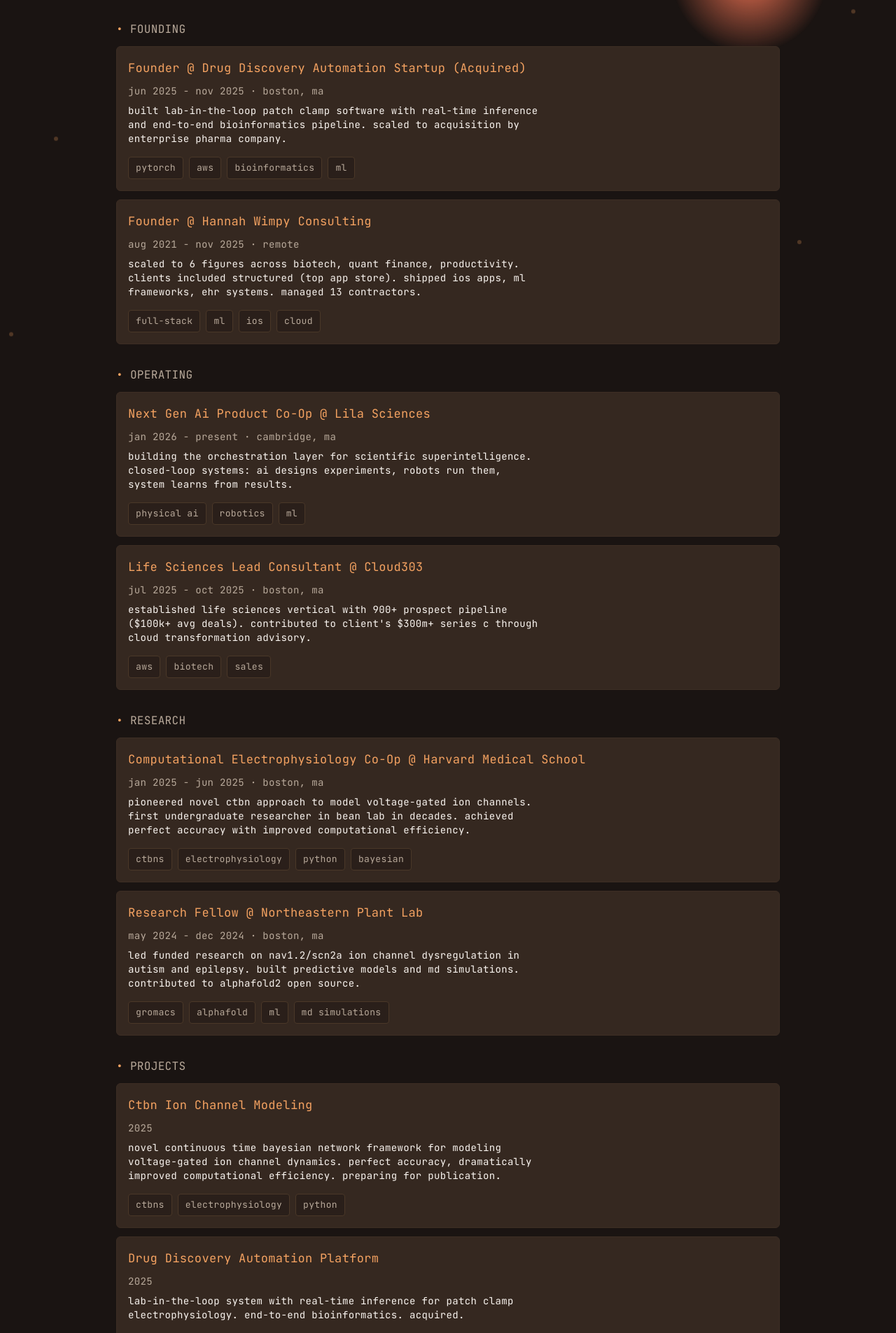
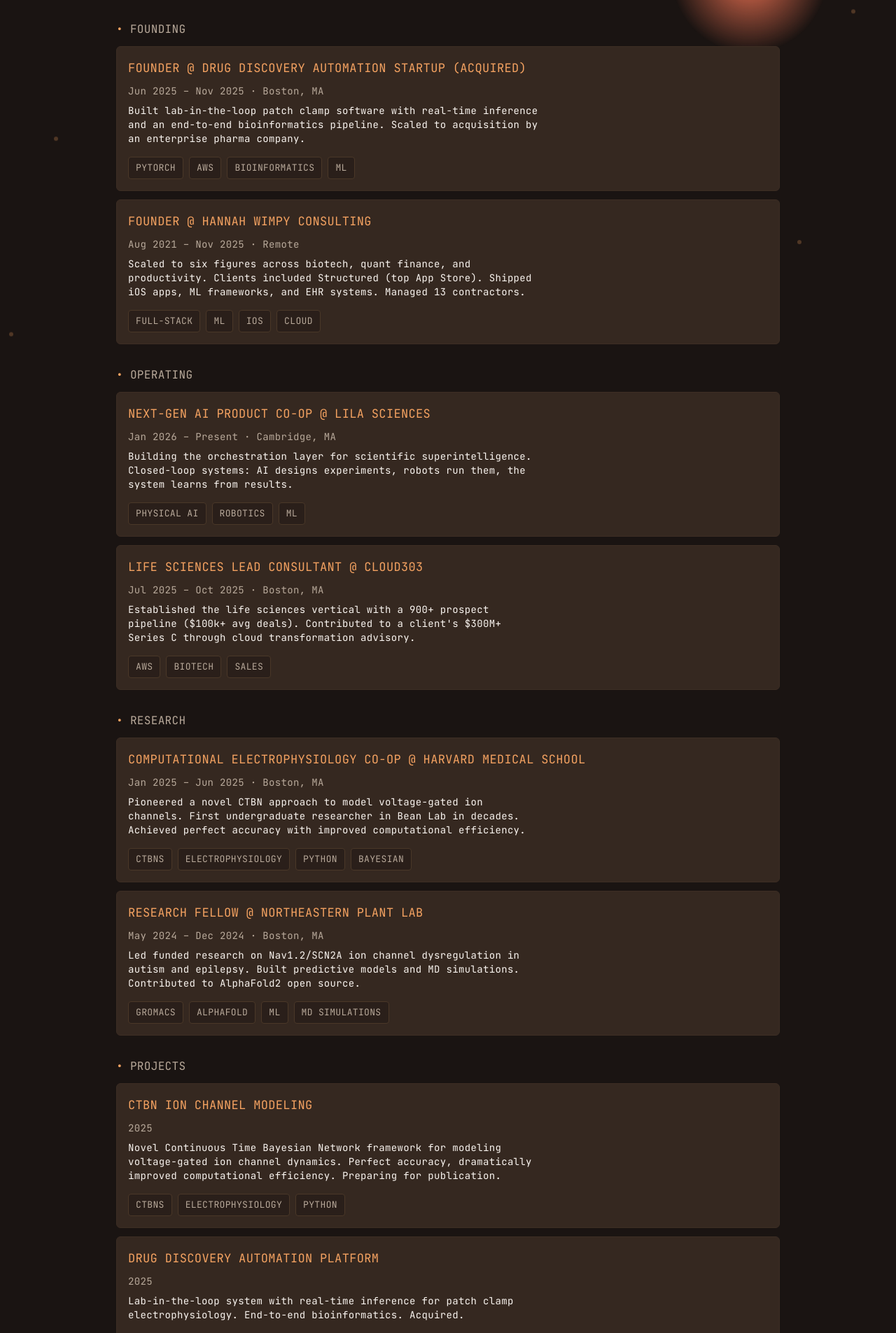
Before and after one commit to hannahgwimpy/hannahwimpy-site, a Next.js app: page /work in a window 1280 px wide. Shown: the part 266-2171 px from the top of the page at 70% size. Built offline with nearby package versions, Linux system fonts and the light colour scheme.

Commit message:
meta+footer: capitalize site name and copyright; small casing fixes

```diff
--- a/app/about/page.tsx
+++ b/app/about/page.tsx
@@ -14,10 +14,10 @@
           <p>I grew up in Franklin, Tennessee. I’m now based in Boston.</p>
           <p>I got a microscope at five and had a lab position at Lipscomb University by ten. The throughline has always been the same: build something, watch it hit the real world, learn from the feedback loop.</p>
           <p>That loop led me to self‑design my major at Northeastern—sitting at the intersection of computer science, biochemistry, and physics. I’m a full‑ride Stamps Scholar, with a dozen additional awards along the way.</p>
-          <p>I started in research at Harvard Medical School and Northeastern, modeling ion channels and running molecular dynamics simulations. That work led me to lab automation: I saw how much of science was bottlenecked by manual iteration, not ideas. So I built a drug discovery automation startup—a lab‑in‑the‑loop system with end‑to‑end bioinformatics and a real‑time inference pipeline. It got acquired. I was twenty.</p>
-          <p>In between: I scaled a consulting practice to six figures, built out the life sciences vertical at an AWS Premier Partner, and now run REV—Northeastern’s community of students who build cool things (an understatement: 5+ YC‑backed founders, $75M+ ARR across alumni).</p>
+          <p>I started in research at Harvard Medical School and Northeastern, modeling ion channels and running molecular dynamics simulations. That work led me to lab automation: I saw how much of science was bottlenecked by manual iteration, not ideas. So I built a drug discovery automation startup—a lab‑in‑the‑loop system with end‑to‑end bioinformatics and a real‑time inference pipeline. It got acquired.</p>
+          <p>In between: I scaled a consulting practice to six figures, built out the life sciences vertical at an AWS Premier Partner, and now run rev—Northeastern’s community of students who build cool things (an understatement: 5+ YC‑backed founders, $75M+ ARR across alumni).</p>
           <p>Now I’m at Lila Sciences building the orchestration layer for scientific superintelligence: the systems glue between hardware, robotics, and platform. Physical AI—systems where software actually interacts with and learns from the real world—is what I care most about.</p>
-          <p>Always down to talk. Reach out.</p>
+          <p>Always down to talk about physical AI and beyond. Reach out.</p>
         </div>
       </div>
     </div>
--- a/app/layout.tsx
+++ b/app/layout.tsx
@@ -9,10 +9,10 @@
 const jetbrains = JetBrains_Mono({ subsets: ['latin'], variable: '--font-mono' })
 
 export const metadata: Metadata = {
-  title: 'hannah wimpy',
+  title: 'HANNAH WIMPY',
   description: 'building physical ai. exited founder. comp. biophysics @ northeastern.',
   openGraph: {
-    title: 'hannah wimpy',
+    title: 'HANNAH WIMPY',
     description: 'building physical ai. exited founder. comp. biophysics @ northeastern.',
     images: ['/og.svg'],
   },
--- a/app/work/page.tsx
+++ b/app/work/page.tsx
@@ -32,7 +32,7 @@
       <div className="space-y-8 pt-2">
         {sections.map(([name, items]) => (
           <section key={name} className="space-y-3">
-            <h2 className="text-base text-text-secondary"><span className="text-accent-primary">•</span> {name}</h2>
+            <h2 className="text-base text-text-secondary uppercase"><span className="text-accent-primary">•</span> {name}</h2>
             <AnimatePresence mode="popLayout">
               <motion.div
                 key={tab + '-' + name}
--- a/components/Footer.tsx
+++ b/components/Footer.tsx
@@ -1,7 +1,7 @@
 export default function Footer() {
   return (
     <footer className="py-10 text-center text-sm text-text-secondary">
-      © hannah wimpy
+      © HANNAH WIMPY
     </footer>
   )
 }
--- a/components/Nav.tsx
+++ b/components/Nav.tsx
@@ -12,7 +12,7 @@
     <header className="sticky top-0 z-40 backdrop-blur supports-[backdrop-filter]:bg-black/20">
       <div className="container mx-auto container-max px-4 py-4 flex items-center justify-between">
         <Link href="/" className="text-base font-medium tracking-wide hover:text-accent-hover">HANNAH WIMPY</Link>
-        <nav className="flex items-center gap-3 text-base">
+        <nav className="flex items-center gap-3 text-base uppercase">
           <Link href="/" className={linkClass('/')}>~</Link>
           <Link href="/about" className={linkClass('/about')}>about</Link>
           <Link href="/work" className={linkClass('/work')}>work</Link>
--- a/components/WorkCard.tsx
+++ b/components/WorkCard.tsx
@@ -14,18 +14,26 @@
   return (
     <div className="card rounded-md p-4 flex items-start justify-between gap-4 hover:shadow-card">
       <div className="space-y-2">
-        <div className="text-accent-primary capitalize">
+        <div className="text-accent-primary uppercase">
           {item.link ? (
             <Link href={item.link} target="_blank" className="hover:text-accent-hover">{item.title}</Link>
           ) : (
             item.title
           )}
         </div>
-        <div className="text-sm text-text-secondary">{item.date}{item.location ? ` · ${item.location}` : ''}</div>
+        {(() => {
+          const d = (item.date || '').trim()
+          const l = (item.location || '').trim()
+          const showD = !!d && d !== '-' && d !== '—'
+          const showL = !!l
+          if (!showD && !showL) return null
+          const text = [showD ? d : null, showL ? l : null].filter(Boolean).join(' · ')
+          return <div className="text-sm text-text-secondary capitalize">{text}</div>
+        })()}
         {item.description && <p className="text-sm text-text-secondary/90 max-w-[70ch]">{item.description}</p>}
         <div className="flex flex-wrap gap-2 pt-2">
           {item.tags?.map((t) => (
-            <span key={t} className="text-[13px] px-2.5 py-1 rounded border bg-[var(--tag-bg)] border-[var(--tag-border)] text-text-secondary">{t}</span>
+            <span key={t} className="text-[13px] px-2.5 py-1 rounded border bg-[var(--tag-bg)] border-[var(--tag-border)] text-text-secondary uppercase">{t}</span>
           ))}
         </div>
       </div>
--- a/lib/data.ts
+++ b/lib/data.ts
@@ -11,94 +11,94 @@
 export const workData: Record<'founding'|'operating'|'research'|'projects'|'leadership'|'education'|'awards', WorkItem[]> = {
   founding: [
     {
-      title: 'founder @ drug discovery automation startup (acquired)',
-      date: 'jun 2025 - nov 2025',
-      location: 'boston, ma',
-      description: 'built lab-in-the-loop patch clamp software with real-time inference and end-to-end bioinformatics pipeline. scaled to acquisition by enterprise pharma company.',
+      title: 'Founder @ Drug Discovery Automation Startup (Acquired)',
+      date: 'Jun 2025 – Nov 2025',
+      location: 'Boston, MA',
+      description: 'Built lab-in-the-loop patch clamp software with real-time inference and an end-to-end bioinformatics pipeline. Scaled to acquisition by an enterprise pharma company.',
       tags: ['pytorch', 'aws', 'bioinformatics', 'ml'],
     },
     {
-      title: 'founder @ hannah wimpy consulting',
-      date: 'aug 2021 - nov 2025',
-      location: 'remote',
-      description: 'scaled to 6 figures across biotech, quant finance, productivity. clients included structured (top app store). shipped ios apps, ml frameworks, ehr systems. managed 13 contractors.',
+      title: 'Founder @ Hannah Wimpy Consulting',
+      date: 'Aug 2021 – Nov 2025',
+      location: 'Remote',
+      description: 'Scaled to six figures across biotech, quant finance, and productivity. Clients included Structured (top App Store). Shipped iOS apps, ML frameworks, and EHR systems. Managed 13 contractors.',
       tags: ['full-stack', 'ml', 'ios', 'cloud'],
     },
   ],
   operating: [
     {
-      title: 'next gen ai product co-op @ lila sciences',
-      date: 'jan 2026 - present',
-      location: 'cambridge, ma',
-      description: 'building the orchestration layer for scientific superintelligence. closed-loop systems: ai designs experiments, robots run them, system learns from results.',
+      title: 'Next-Gen AI Product Co-op @ Lila Sciences',
+      date: 'Jan 2026 – Present',
+      location: 'Cambridge, MA',
+      description: 'Building the orchestration layer for scientific superintelligence. Closed-loop systems: AI designs experiments, robots run them, the system learns from results.',
       tags: ['physical ai', 'robotics', 'ml'],
       link: 'https://lila.science',
     },
     {
-      title: 'life sciences lead consultant @ cloud303',
-      date: 'jul 2025 - oct 2025',
-      location: 'boston, ma',
-      description: "established life sciences vertical with 900+ prospect pipeline ($100k+ avg deals). contributed to client's $300m+ series c through cloud transformation advisory.",
+      title: 'Life Sciences Lead Consultant @ Cloud303',
+      date: 'Jul 2025 – Oct 2025',
+      location: 'Boston, MA',
+      description: "Established the life sciences vertical with a 900+ prospect pipeline ($100k+ avg deals). Contributed to a client's $300M+ Series C through cloud transformation advisory.",
       tags: ['aws', 'biotech', 'sales'],
     },
   ],
   research: [
     {
-      title: 'computational electrophysiology co-op @ harvard medical school',
-      date: 'jan 2025 - jun 2025',
-      location: 'boston, ma',
-      description: 'pioneered novel ctbn approach to model voltage-gated ion channels. first undergraduate researcher in bean lab in decades. achieved perfect accuracy with improved computational efficiency.',
+      title: 'Computational Electrophysiology Co-op @ Harvard Medical School',
+      date: 'Jan 2025 – Jun 2025',
+      location: 'Boston, MA',
+      description: 'Pioneered a novel CTBN approach to model voltage-gated ion channels. First undergraduate researcher in Bean Lab in decades. Achieved perfect accuracy with improved computational efficiency.',
       tags: ['ctbns', 'electrophysiology', 'python', 'bayesian'],
     },
     {
-      title: 'research fellow @ northeastern plant lab',
-      date: 'may 2024 - dec 2024',
-      location: 'boston, ma',
-      description: 'led funded research on nav1.2/scn2a ion channel dysregulation in autism and epilepsy. built predictive models and md simulations. contributed to alphafold2 open source.',
+      title: 'Research Fellow @ Northeastern Plant Lab',
+      date: 'May 2024 – Dec 2024',
+      location: 'Boston, MA',
+      description: 'Led funded research on Nav1.2/SCN2A ion channel dysregulation in autism and epilepsy. Built predictive models and MD simulations. Contributed to AlphaFold2 open source.',
       tags: ['gromacs', 'alphafold', 'ml', 'md simulations'],
     },
   ],
   projects: [
     {
-      title: 'ctbn ion channel modeling',
+      title: 'CTBN Ion Channel Modeling',
       date: '2025',
-      description: 'novel continuous time bayesian network framework for modeling voltage-gated ion channel dynamics. perfect accuracy, dramatically improved computational efficiency. preparing for publication.',
+      description: 'Novel Continuous Time Bayesian Network framework for modeling voltage-gated ion channel dynamics. Perfect accuracy, dramatically improved computational efficiency. Preparing for publication.',
       tags: ['ctbns', 'electrophysiology', 'python'],
     },
     {
       title: 'SCN2A + PIP2 series',
       date: '2024',
-      description: 'cohesive set of studies combining MD simulations, electrophysiology with PIP2 perturbation, and ML classification to investigate SCN2A/Nav1.2 dysfunction in ASD and epilepsy.',
+      description: 'Cohesive set of studies combining MD simulations, electrophysiology with PIP2 perturbation, and ML classification to investigate SCN2A/Nav1.2 dysfunction in ASD and epilepsy.',
       tags: ['gromacs', 'electrophysiology', 'ml', 'drug discovery'],
     },
     {
-      title: 'adhd diagnosis via movement data',
+      title: 'ADHD Diagnosis via Movement Data',
       date: '2024',
-      description: 'analyzed hyperactiv dataset to objectively diagnose adhd. found significant movement pattern differences in males but not females.',
+      description: 'Analyzed the HyperActiv dataset to objectively diagnose ADHD. Found significant movement pattern differences in males but not females.',
       tags: ['ml', 'data analysis', 'healthcare'],
     },
     {
-      title: 'drug discovery automation platform',
+      title: 'Drug Discovery Automation Platform',
       date: '2025',
-      description: 'lab-in-the-loop system with real-time inference for patch clamp electrophysiology. end-to-end bioinformatics. acquired.',
+      description: 'Lab-in-the-loop system with real-time inference for patch clamp electrophysiology. End-to-end bioinformatics. Acquired.',
       tags: ['pytorch', 'aws', 'automation'],
     },
     {
-      title: 'alphafold2 contributions',
+      title: 'AlphaFold2 Contributions',
       date: '2024',
-      description: 'contributed to ongoing alphafold2 open source development.',
+      description: 'Contributed to ongoing AlphaFold2 open source development.',
       tags: ['alphafold', 'open source'],
       link: 'https://github.com/deepmind/alphafold',
     },
     {
-      title: 'minor employment policy change',
+      title: 'Minor Employment Policy Change',
       date: '2022',
-      description: 'advocated before tennessee board of pharmacy and cvs executives to change policies restricting minors from working as licensed pharmacy technicians.',
+      description: 'Advocated before the Tennessee Board of Pharmacy and CVS executives to change policies restricting minors from working as licensed pharmacy technicians.',
       tags: ['policy', 'healthcare', 'advocacy'],
     },
   ],
   leadership: [
-    { title: 'Executive Director @ REV', date: 'Jan 2025 - present', location: 'Boston, MA', description: 'Run Northeastern’s startup community (40 companies/semester). Alumni include 5+ YC-backed founders; $75M+ ARR across founders.', tags: ['startups', 'community', 'vc'] },
+    { title: 'Executive Director @ REV', date: 'Jan 2025 – Present', location: 'Boston, MA', description: 'Run Northeastern’s startup community (40 companies/semester). Results: $3M+ ARR, >2M users, 4 YC startups, 6 founding engineers @ YC startups, 1 Shark Tank deal. Partnerships with Anthropic, Genesis Fund, Dorm Room Fund, Smithery.ai, and several dozen other companies.', tags: ['startups', 'community', 'vc'] },
     { title: 'Web & Software Team Member, NU Sci Magazine', date: '—', tags: ['software', 'community'] },
     { title: 'Industry Analyst, Emerging Markets Club', date: '—', tags: ['finance', 'analysis'] },
     { title: 'Quantitative Finance Analyst, Northeastern Investment Banking Group', date: '—', tags: ['quant', 'finance'] },
@@ -110,29 +110,29 @@
     { title: 'Accelerator Associate, Evolve', date: '—', tags: ['accelerator', 'startups'] },
   ],
   education: [
-    { title: 'northeastern university · bs computational biophysics (self-designed)', date: '2023 - 2027', description: "summa cum laude, john martinson honors; dean's list all semesters; sigma xi; sigma pi sigma.", tags: ['stamps scholar', 'honors'] },
-    { title: 'franklin high school · valedictorian', date: '2019 - 2023', description: '4.55 gpa; act 36; 11 ap exams; 4 ib exams.', tags: ['academic'] },
+    { title: 'Northeastern University · BS Computational Biophysics (Self-Designed)', date: '2023 – 2027', description: "Summa cum laude, John Martinson Honors; Dean's List all semesters; Sigma Xi; Sigma Pi Sigma.", tags: ['stamps scholar', 'honors'] },
+    { title: 'Franklin High School · Valedictorian', date: '2019 – 2023', description: '4.55 GPA; ACT 36; 11 AP exams; 4 IB exams.', tags: ['academic'] },
   ],
   awards: [
-    { title: 'lime connect fellow', date: '2025', tags: ['fellowship'] },
-    { title: 'women who empower innovator award (special recognition)', date: '2025', tags: ['award'] },
-    { title: 'geico changemaker scholar', date: '2025', tags: ['scholarship'] },
-    { title: 'deborah and james nolan scholar', date: '2025', tags: ['scholarship'] },
-    { title: 'motorola solutions foundation scholar', date: '2024', tags: ['scholarship'] },
-    { title: 'william h. nelson stem scholar', date: '2023', tags: ['scholarship'] },
-    { title: 'stamps scholar (full-ride merit)', date: '2023', tags: ['scholarship'] },
-    { title: 'williamson health scholar', date: '2023, 2024', tags: ['scholarship'] },
-    { title: 'u.s. presidential scholar nominee', date: '2022', tags: ['academic'] },
-    { title: 'national merit scholar, commended', date: '2022', tags: ['academic'] },
-    { title: 'ap scholar with distinction', date: '2022', tags: ['academic'] },
+    { title: 'Lime Connect Fellow', date: '2025', tags: ['fellowship'] },
+    { title: 'Women Who Empower Innovator Award (Special Recognition)', date: '2025', tags: ['award'] },
+    { title: 'GEICO Changemaker Scholar', date: '2025', tags: ['scholarship'] },
+    { title: 'Deborah and James Nolan Scholar', date: '2025', tags: ['scholarship'] },
+    { title: 'Motorola Solutions Foundation Scholar', date: '2024', tags: ['scholarship'] },
+    { title: 'William H. Nelson STEM Scholar', date: '2023', tags: ['scholarship'] },
+    { title: 'Stamps Scholar (Full-Ride Merit)', date: '2023', tags: ['scholarship'] },
+    { title: 'Williamson Health Scholar', date: '2023, 2024', tags: ['scholarship'] },
+    { title: 'U.S. Presidential Scholar Nominee', date: '2022', tags: ['academic'] },
+    { title: 'National Merit Scholar, Commended', date: '2022', tags: ['academic'] },
+    { title: 'AP Scholar with Distinction', date: '2022', tags: ['academic'] },
   ],
 }
 
 export const blogPosts: BlogPost[] = [
   {
     slug: 'hello-world',
-    title: 'hello world',
-    description: 'first post on the new site',
+    title: 'Hello World',
+    description: 'First post on the new site',
     date: '2026-01-01',
     tags: ['intro'],
   },
```
